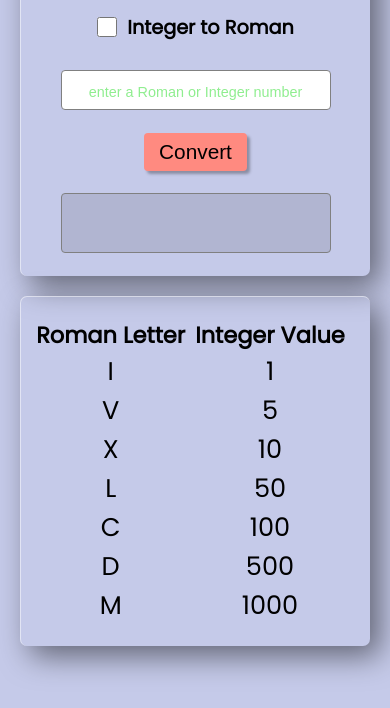
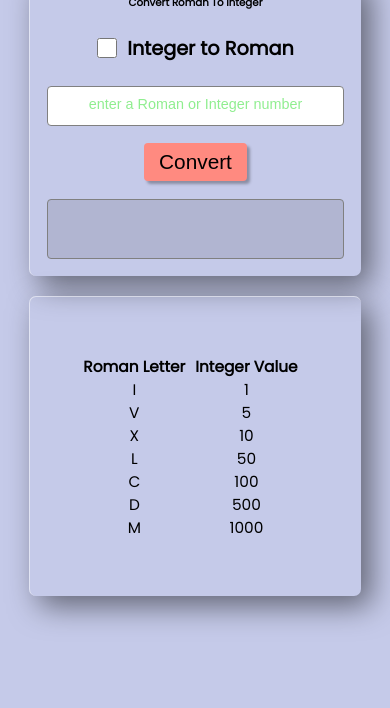
Before and after one commit to ajarek/-roman-to-int-to-roman, a plain HTML site: page index.html in a window 390 px wide. Shown: the part 136-844 px from the top of the page. Drawn offline with Linux system fonts and the light colour scheme.

Commit message:
2 change

```diff
--- a/style.css
+++ b/style.css
@@ -47,6 +47,7 @@ body {
 
 .convert input {
     height: 40px;
+    width: 90%;
     font-size: 1.3rem;
     border: 1px solid gray;
     outline: palegreen;
@@ -113,9 +114,18 @@ button {
 @media(max-width:770px) {
     .container {
         width: 500px;
-        height: 800px;
+        height: 100%;
         flex-direction: column;
         box-shadow: none;
         border: none;
     }
+    .convert,
+.info {
+ width:85%;
+ height: 300px;
+
 }
+h2,h3,.info ul li,.convert input,.convert {
+    font-size: 80%;
+}
+}
```
